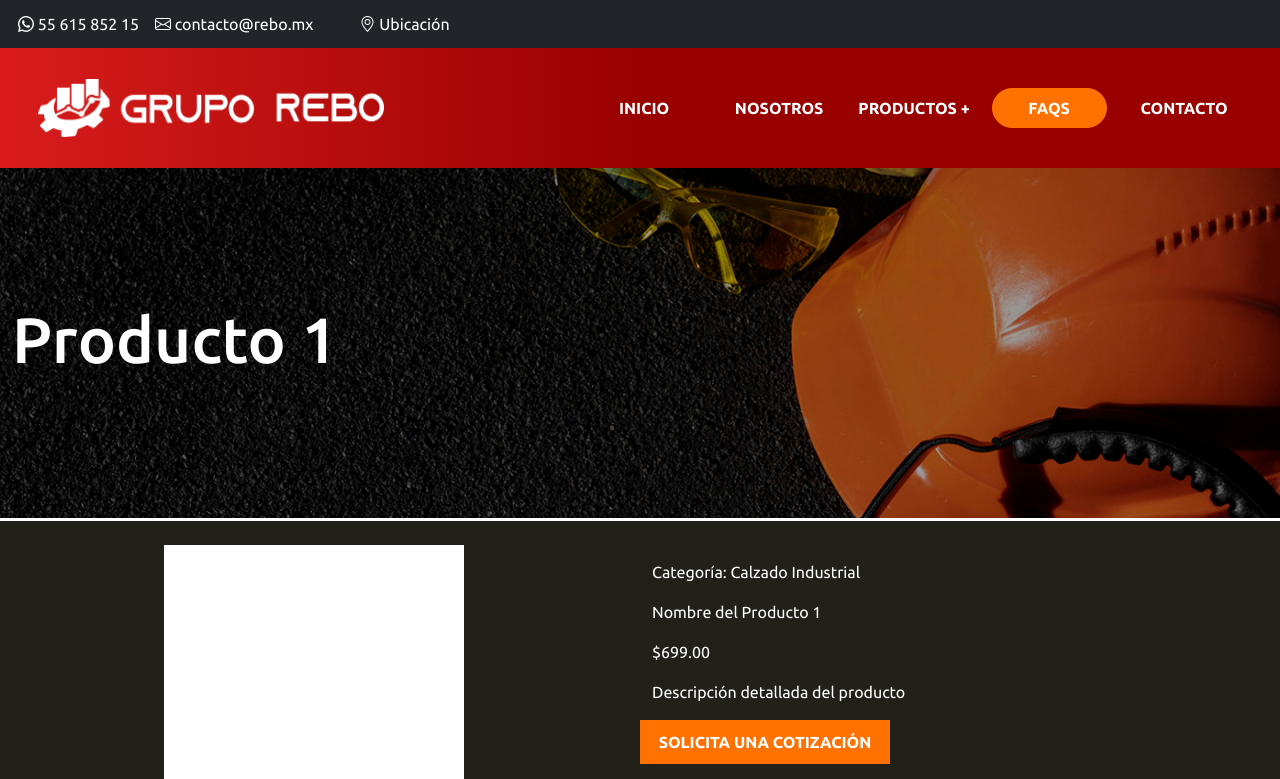
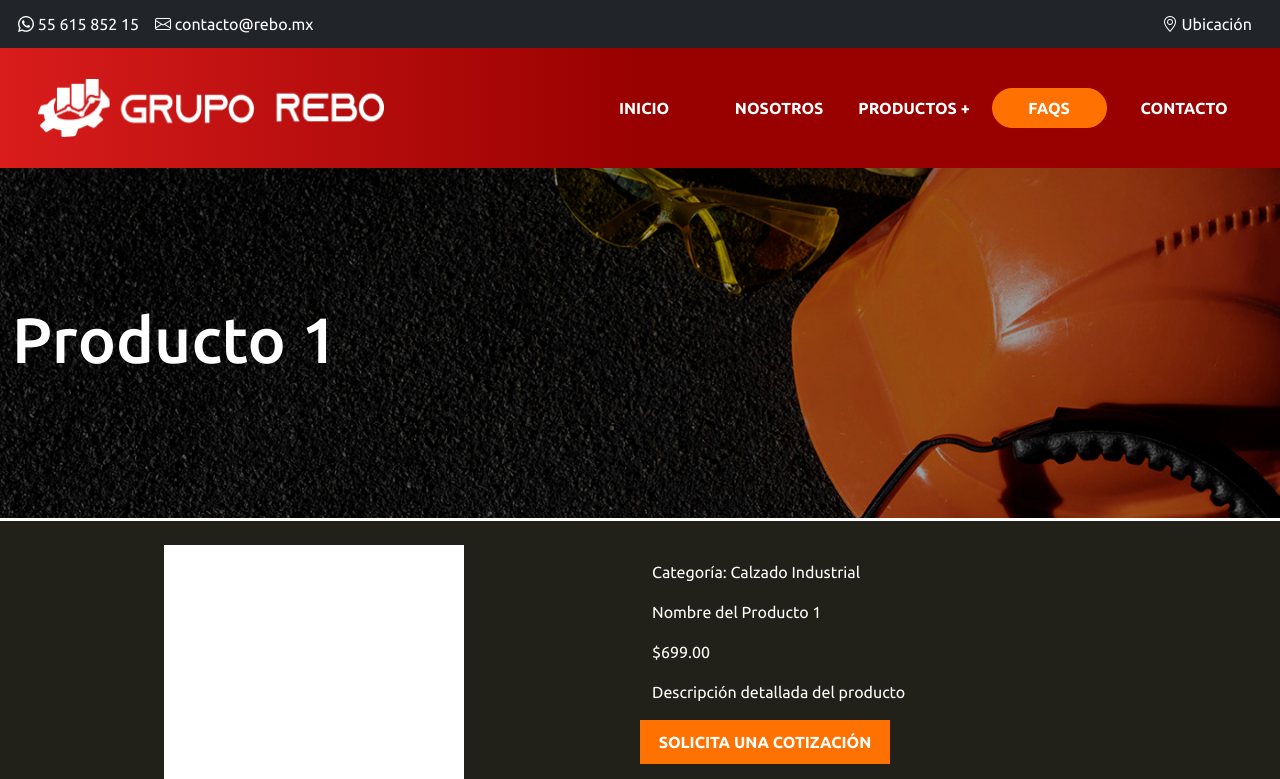
Before and after one commit to rebo-it/prototypes, a React (Create React App) app: page /Display in a window 1280 px wide. Shown: the top 779 px of the page. Built offline with nearby package versions, Linux system fonts and the light colour scheme.

Commit message:
finished header and navbar changes

```diff
--- a/src/Components/Header and Footer/HeaderBar.css
+++ b/src/Components/Header and Footer/HeaderBar.css
@@ -47,6 +47,6 @@
     .nav-link{
         color: white;
         font-family: ubuntu;
-        font-size: 14px;
+        font-size: 12px;
     }
   }
--- a/src/Components/Header and Footer/HeaderBar.tsx
+++ b/src/Components/Header and Footer/HeaderBar.tsx
@@ -22,7 +22,7 @@ const HeaderBar: React.FC<HeaderBarprops> = () => {
 			<div className="ContactInfo bg-dark d-flex align-items-center">
 				<Navbar expand="lg" className="navbar navbar-expand w-100" style={{minWidth:'none'}}>
 
-						<Nav className="TopNav navbar-nav">
+						<Nav className="TopNav navbar-nav w-100">
 							<div className="d-flex direction-row" >
 							<Nav.Item className="nav-item" style={{paddingLeft:'10px'}}>
 								<Nav.Link href="https://api.whatsapp.com/send/?phone=5215561585215&text&type=phone_number&app_absent=0">
@@ -36,7 +36,7 @@ const HeaderBar: React.FC<HeaderBarprops> = () => {
 							</Nav.Item>
 
 							</div>
-							<div className="d-flex direction-row justify-content-end flex-row-reverse" style={{minWidth:'none'}}>
+							<div className="d-flex direction-row justify-content-end flex-grow-1 " style={{minWidth:'none', paddingRight:'20px'}}>
 								<Nav.Item className="nav-item d-none d-lg-block " >
 									<Nav.Link href="https://www.google.com/maps/place/El+Rosario/@19.5046653,-99.2000975,15z/data=!4m2!3m1!1s0x0:0x8a95c0f781b015f2?sa=X&ved=1t:2428&ictx=111">
 										<i className="bi bi-geo-alt"></i> Ubicación
```
